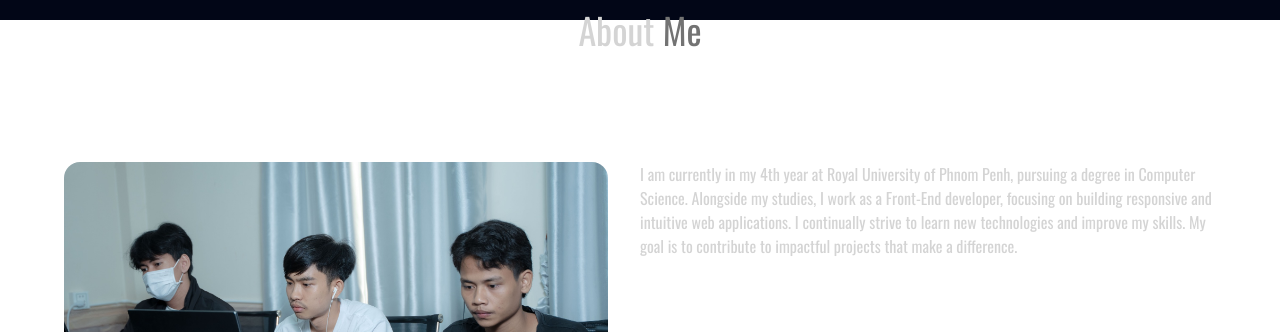
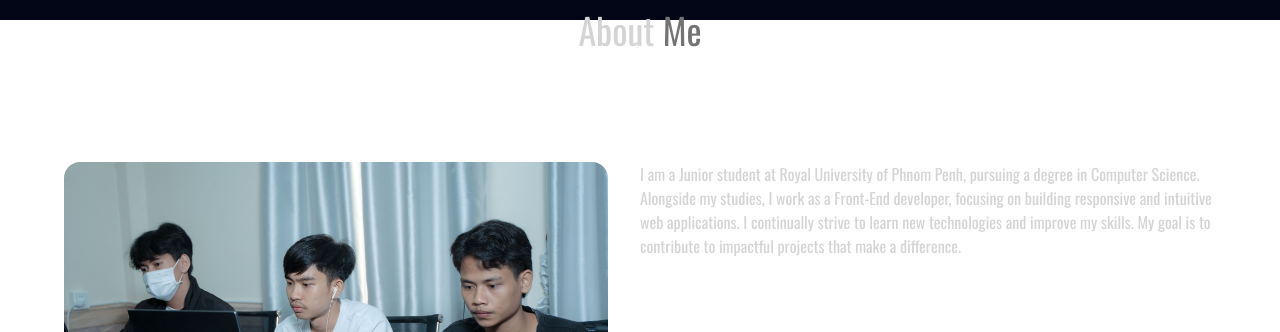
Before and after one commit to Polin-weblearning/My-Portfolio, a React (Vite) app: page / in a window 1280 px wide. Shown: the part 780-1112 px from the top of the page. Built offline with nearby package versions, Linux system fonts and the light colour scheme.

Commit message:
change something

```diff
--- a/src/constants/index.js
+++ b/src/constants/index.js
@@ -9,7 +9,7 @@ import kiloit from "../assets/kiloit.jpg"
 export const HERO_CONTENT = `
 I am a dedicated front-end developer with a strong passion for creating visually appealing and user-friendly web applications. With hands-on experience in core technologies like HTML, CSS, and JavaScript, I have mastered modern libraries and frameworks such as React.js, Tailwind CSS, and Bootstrap. I constantly strive to deliver responsive, efficient, and innovative solutions that enhance user experiences and meet business goals.`;
 
-export const ABOUT_TEXT = `I am currently in my 4th year at Royal University of Phnom Penh, pursuing a degree in Computer Science. Alongside my studies, I work as a Front-End developer, focusing on building responsive and intuitive web applications. I continually strive to learn new technologies and improve my skills. My goal is to contribute to impactful projects that make a difference.`;
+export const ABOUT_TEXT = `I am a Junior student at Royal University of Phnom Penh, pursuing a degree in Computer Science. Alongside my studies, I work as a Front-End developer, focusing on building responsive and intuitive web applications. I continually strive to learn new technologies and improve my skills. My goal is to contribute to impactful projects that make a difference.`;
 
 export const EDUCATIONS = [
   {
```
